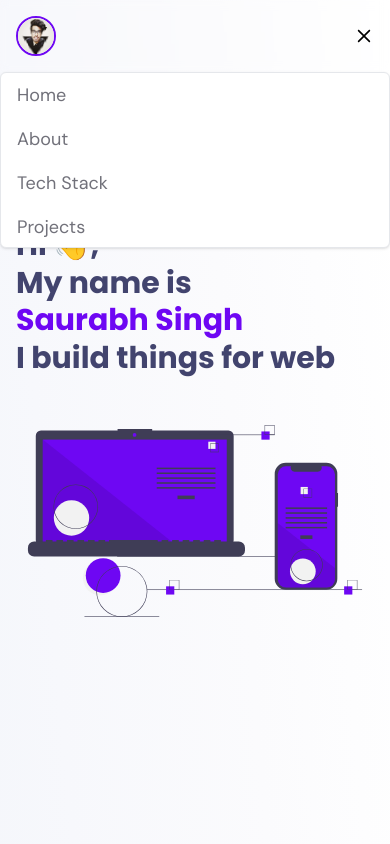
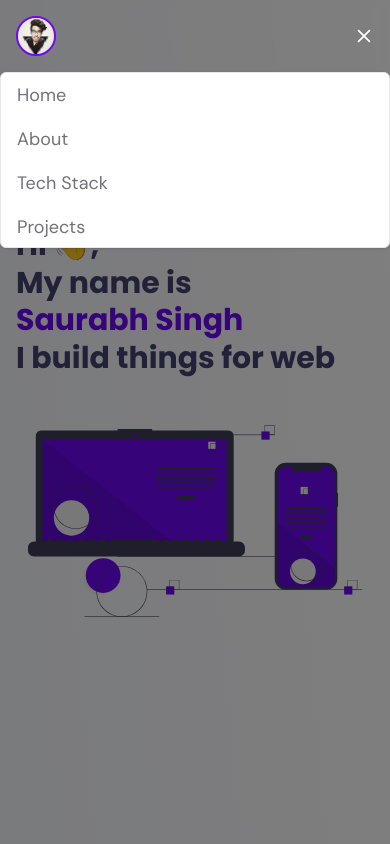
Before and after one commit to UnbiasedEagle/personal-portfolio, a Next.js app: page / in a window 390 px wide. Both pictures are taken after a click on the element 364 px from the left and 36 px from the top of the page. Shown: the top 844 px of the page. Built offline with nearby package versions, Linux system fonts and the light colour scheme.

Commit message:
add backdrop on mobile menu open

```diff
--- /dev/null
+++ b/components/Navbar/Backdrop.tsx
@@ -0,0 +1,14 @@
+type BackdropProps = {
+  show: boolean;
+};
+
+const Backdrop: React.FC<BackdropProps> = ({ show }) => {
+  return (
+    <div
+      className={`fixed inset-0 z-20 duration-300 ${
+        show ? 'opacity-100' : 'opacity-0'
+      } bg-black/50`}
+    ></div>
+  );
+};
+export default Backdrop;
--- a/components/Navbar/MobileMenu.tsx
+++ b/components/Navbar/MobileMenu.tsx
@@ -28,7 +28,7 @@ const MobileMenu: React.FC<MobileMenuProps> = ({ showMobileMenu }) => {
       ref={linksContainerRef}
       className={`${
         showMobileMenu ? 'shadow border' : ''
-      } md:hidden z-20 fixed top-14 left-0 bg-white w-full rounded-md overflow-hidden mt-4 duration-300`}
+      } md:hidden z-30 fixed top-14 left-0 bg-white w-full rounded-md overflow-hidden mt-4 duration-300`}
     >
       <ul ref={linksRef}>
         {navLinks.map((link) => {
--- a/components/Navbar/MobileMenuToggle.tsx
+++ b/components/Navbar/MobileMenuToggle.tsx
@@ -15,7 +15,7 @@ const MobileMenuToggle: React.FC<MobileMenuToggleProps> = ({
       <CgClose
         className={`${
           showMobileMenu ? 'block' : 'hidden'
-        } cursor-pointer text-xl`}
+        } cursor-pointer text-white text-xl`}
       />
       <RxHamburgerMenu
         className={`${
--- a/components/Navbar/index.tsx
+++ b/components/Navbar/index.tsx
@@ -1,4 +1,5 @@
 import { useEffect, useRef, useState } from 'react';
+import Backdrop from './Backdrop';
 import Logo from './Logo';
 import MobileMenu from './MobileMenu';
 import MobileMenuToggle from './MobileMenuToggle';
@@ -33,7 +34,7 @@ const Navbar: React.FC = () => {
     <>
       <header
         ref={navRef}
-        className='fixed top-0 z-20 flex items-center justify-between w-full max-w-6xl p-4 backdrop-blur-sm -translate-x-2/4 left-1/2'
+        className='fixed top-0 z-30 flex items-center justify-between w-full max-w-6xl p-4 backdrop-blur-sm -translate-x-2/4 left-1/2'
       >
         <Logo />
         <NavLinks />
@@ -43,6 +44,7 @@ const Navbar: React.FC = () => {
         />
       </header>
       <MobileMenu showMobileMenu={showMobileMenu} />
+      <Backdrop show={showMobileMenu} />
     </>
   );
 };
--- /dev/null
+++ b/pages/_document.tsx
@@ -0,0 +1,13 @@
+import { Html, Head, Main, NextScript } from 'next/document';
+
+export default function Document() {
+  return (
+    <Html lang='en'>
+      <Head />
+      <body>
+        <Main />
+        <NextScript />
+      </body>
+    </Html>
+  );
+}
```
